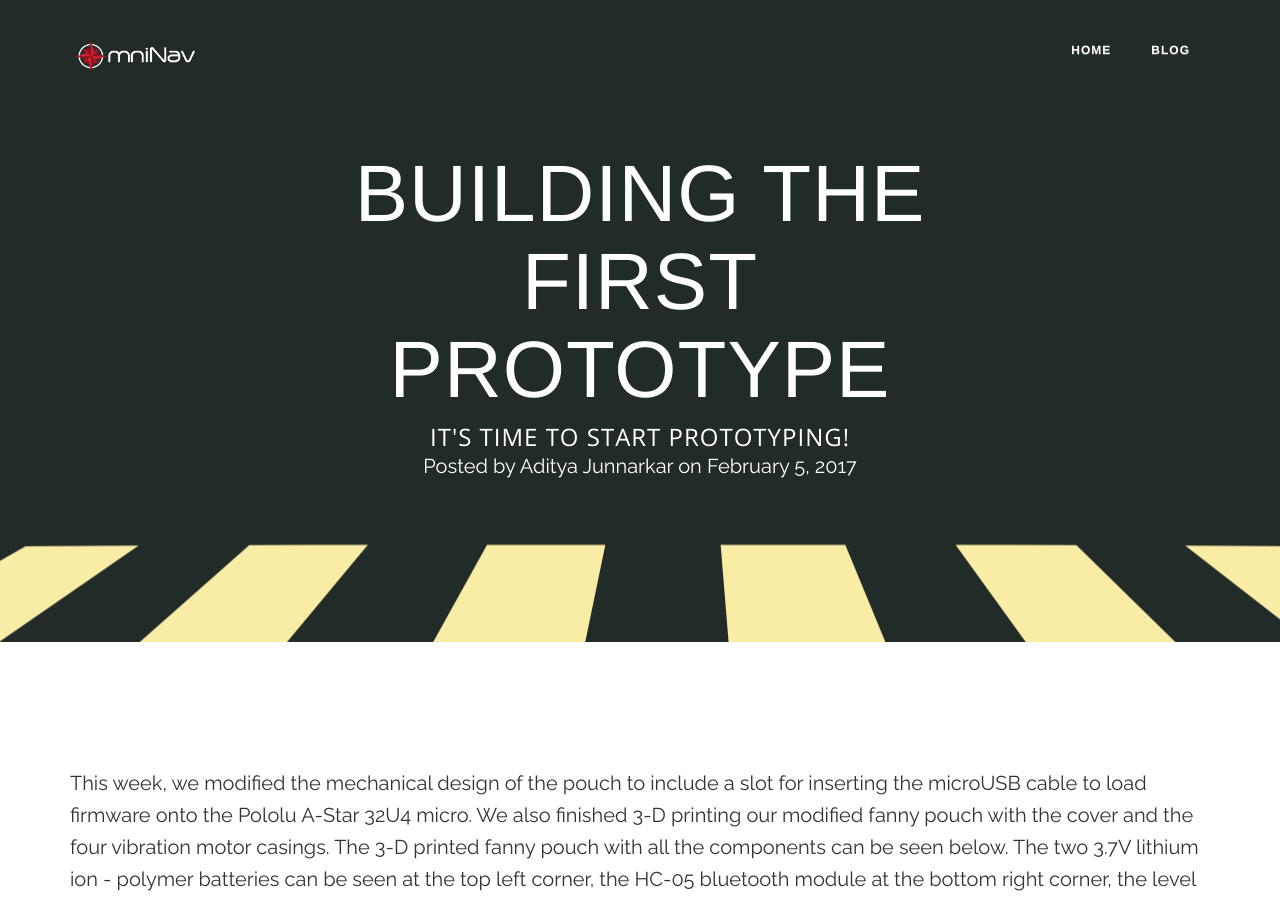
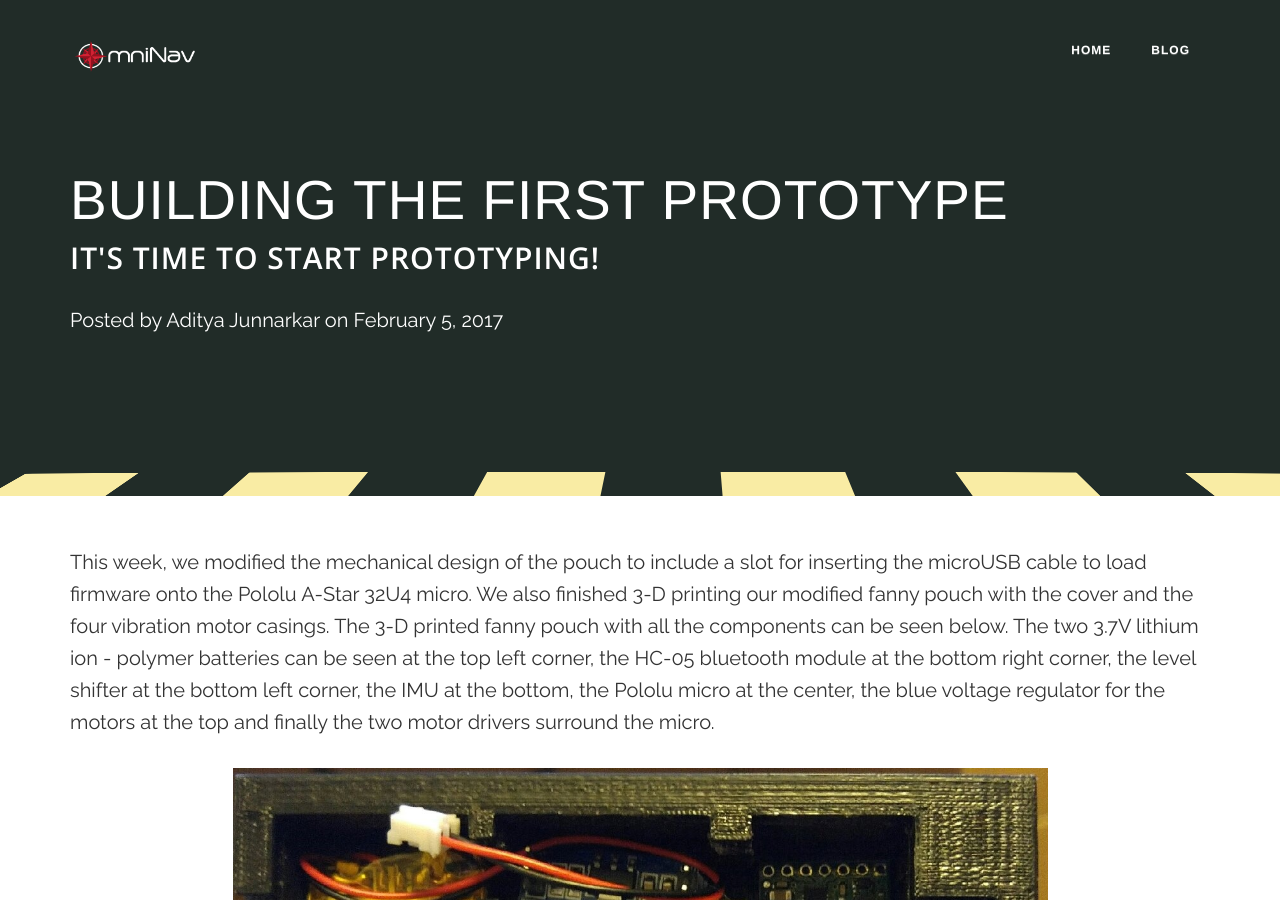
Before and after one commit to hansmaryil/OmniNav, a Jekyll site: the page built from _posts/2017-02-05-first-prototype.md, in a window 1280 px wide and 900 px high. Built offline with Jekyll 4.4.1, drawn with Linux system fonts in a browser that asks for light colours; some web fonts are replaced.

```diff
--- a/_layouts/post.html
+++ b/_layouts/post.html
@@ -22,8 +22,6 @@
     </header>
 ---
 
-<div style="margin-top:75px;">
-    <div class="post">
-        {{ content }}
-    </div>
+<div class="post">
+    {{ content }}
 </div>
--- a/_posts/2017-02-05-first-prototype.md
+++ b/_posts/2017-02-05-first-prototype.md
@@ -8,8 +8,8 @@
     <header class="intro-header" style="background-image: url('/images/background/bg_10.png')">
         <div class="container">
             <div class="row">
-                <div class="col-lg-8 col-lg-offset-2 col-md-10 col-md-offset-1">
-                    <div class="site-heading">
+                <div class="col-lg-12 col-lg-offset-0 col-md-10 col-md-offset-1">
+                    <div class="post-heading">
                         <h1>Building The First Prototype</h1>
                         <h2 class="subheading">It's time to start prototyping!</h2>
                         <p class="post-meta">Posted by Aditya Junnarkar on February 5, 2017</p>
```
